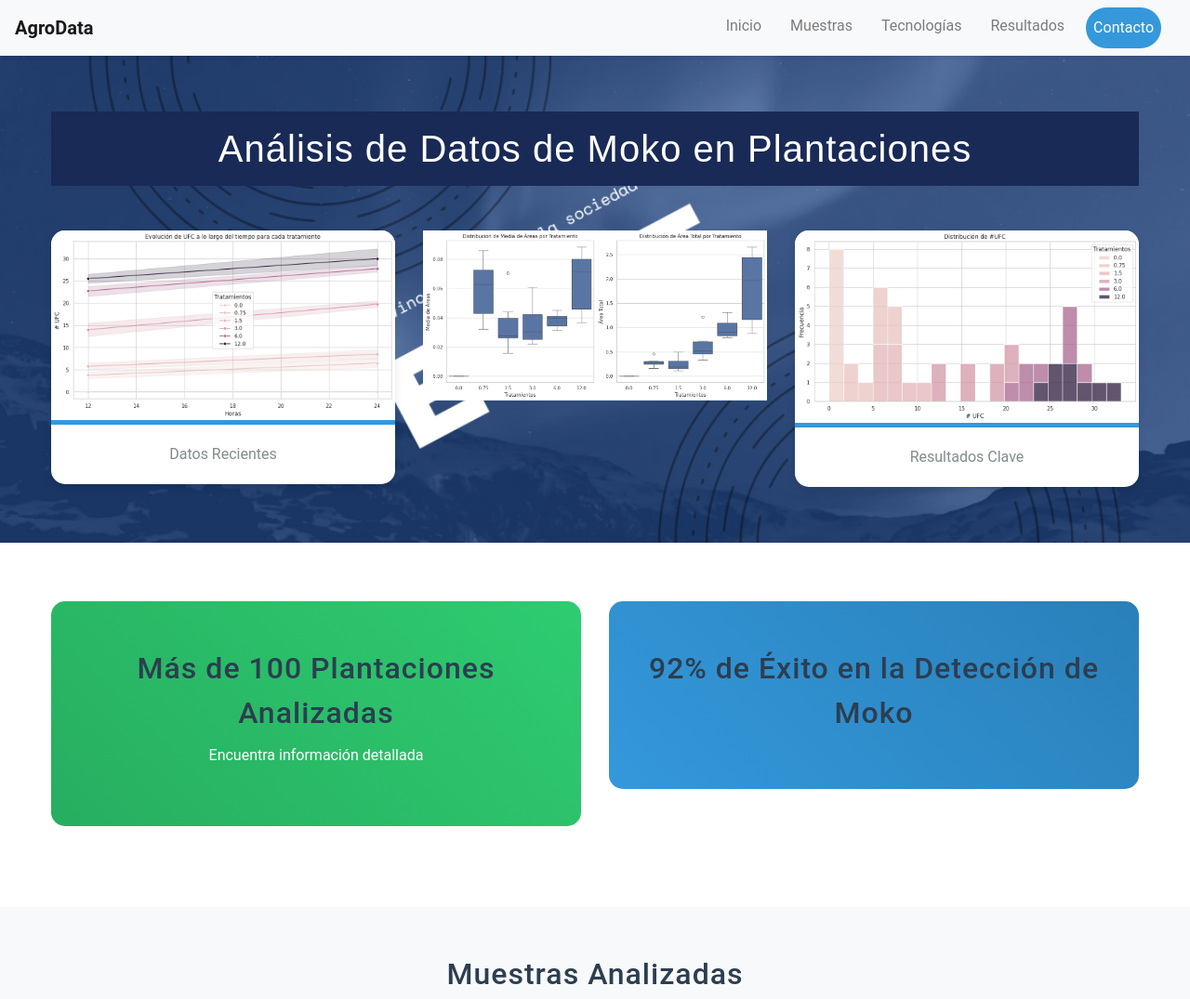
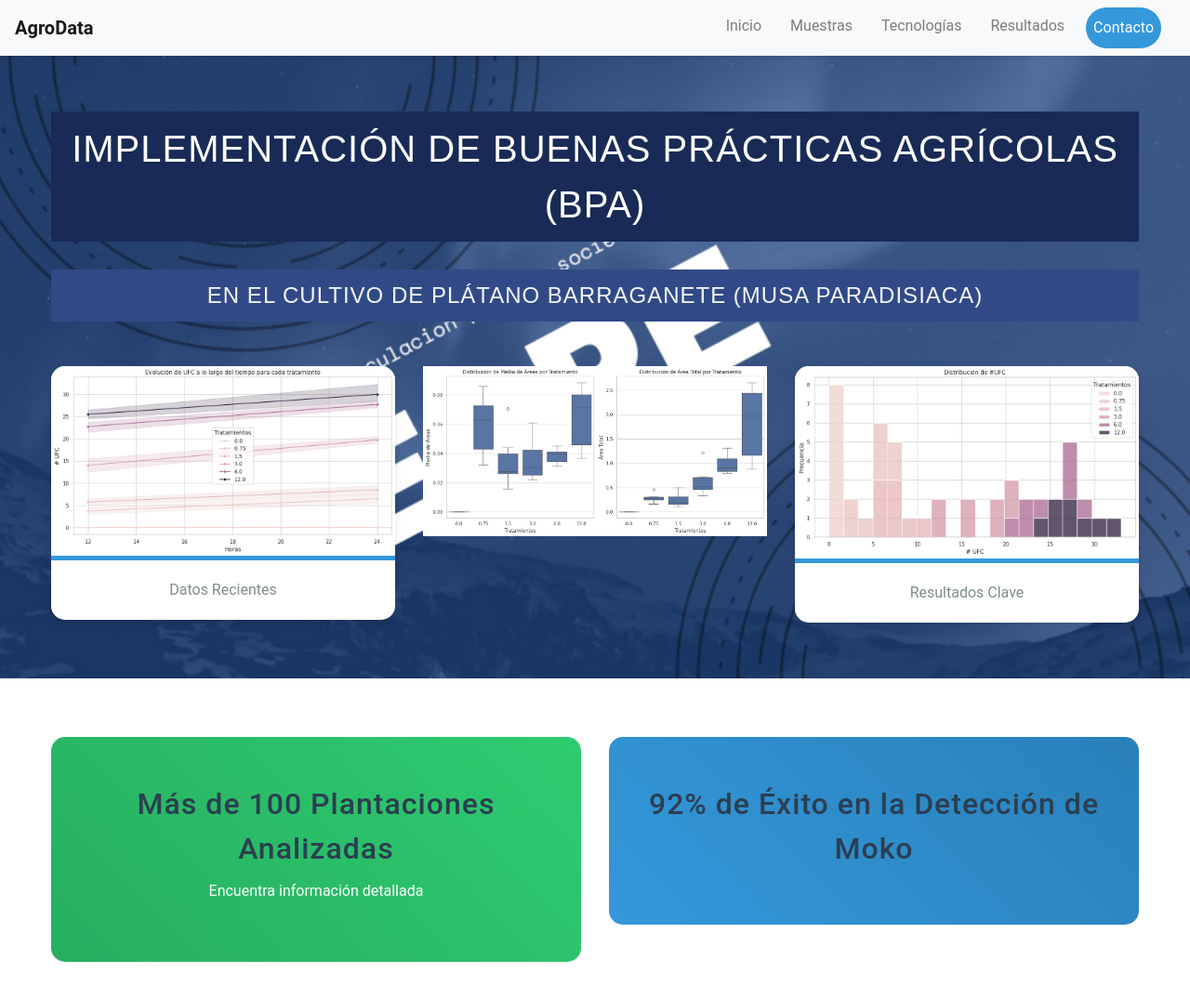
Before and after one commit to edisonara/webbMoko, a plain HTML site: page index.html in a window 1280 px wide. Shown: the top 1075 px of the page at 93% size. Drawn offline with nearby package versions, Linux system fonts and the light colour scheme.

Commit message:
Hero Section

```diff
--- a/css/styles.css
+++ b/css/styles.css
@@ -21,6 +21,12 @@ h1, h2, h3, h4, h5 {
 h1 {
     font-family: 'YourChosenFont', sans-serif; /* Cambia 'YourChosenFont' por la fuente que desees utilizar */
     background-color: #192a56; /* Color de fondo azul oscuro */
+    color: white; /* Color de texto blanco */
+    padding: 10px 20px; /* Ajusta el padding según sea necesario */
+}
+.subtitulo {
+    font-family: 'YourChosenFont', sans-serif; /* Cambia 'YourChosenFont' por la fuente que desees utilizar */
+    background-color: #314a87; /* Color de fondo azul oscuro */
     color: white; /* Color de texto blanco */
     padding: 10px 20px; /* Ajusta el padding según sea necesario */
 }
@@ -88,6 +94,17 @@ a:hover {
     font-size: 2.5rem;
     margin-bottom: 30px;
     animation: fadeIn 1s ease-in-out;
+}
+
+.hero-section h2 {
+    font-size: 1.5rem;
+    color: #f5f6f8;
+    margin-bottom: 30px;
+    font-weight: 300;
+    line-height: 1.5;
+    animation: fadeIn 1s ease-in-out;
+    animation-delay: 0.5s;
+    animation-timing-function: ease-in-out;
 }
 
 @media (max-width: 768px) {
--- a/index.html
+++ b/index.html
@@ -7,6 +7,10 @@
     <link href="https://stackpath.bootstrapcdn.com/bootstrap/4.5.2/css/bootstrap.min.css" rel="stylesheet">
     <link rel="stylesheet" href="https://cdnjs.cloudflare.com/ajax/libs/animate.css/4.1.1/animate.min.css"/>
     <link href="css/styles.css" rel="stylesheet">
+    <style>
+
+
+    </style>
 </head>
 <body>
 
@@ -40,7 +44,9 @@
     <!-- Hero Section -->
     <section class="hero-section text-center">
         <div class="container">
-            <h1 class="animate__animated animate__fadeIn">Análisis de Datos de Moko en Plantaciones</h1>
+            <h1 class="animate__animated animate__fadeIn">IMPLEMENTACIÓN DE BUENAS PRÁCTICAS AGRÍCOLAS (BPA) </h1>
+            <h2 class="animate__animated animate__fadeIn subtitulo">EN EL CULTIVO DE PLÁTANO BARRAGANETE (MUSA PARADISIACA)</h2>
+
             <div class="row mt-5">
                 <div class="col-md-4">
                     <div class="card animate__animated animate__fadeInLeft">
```
